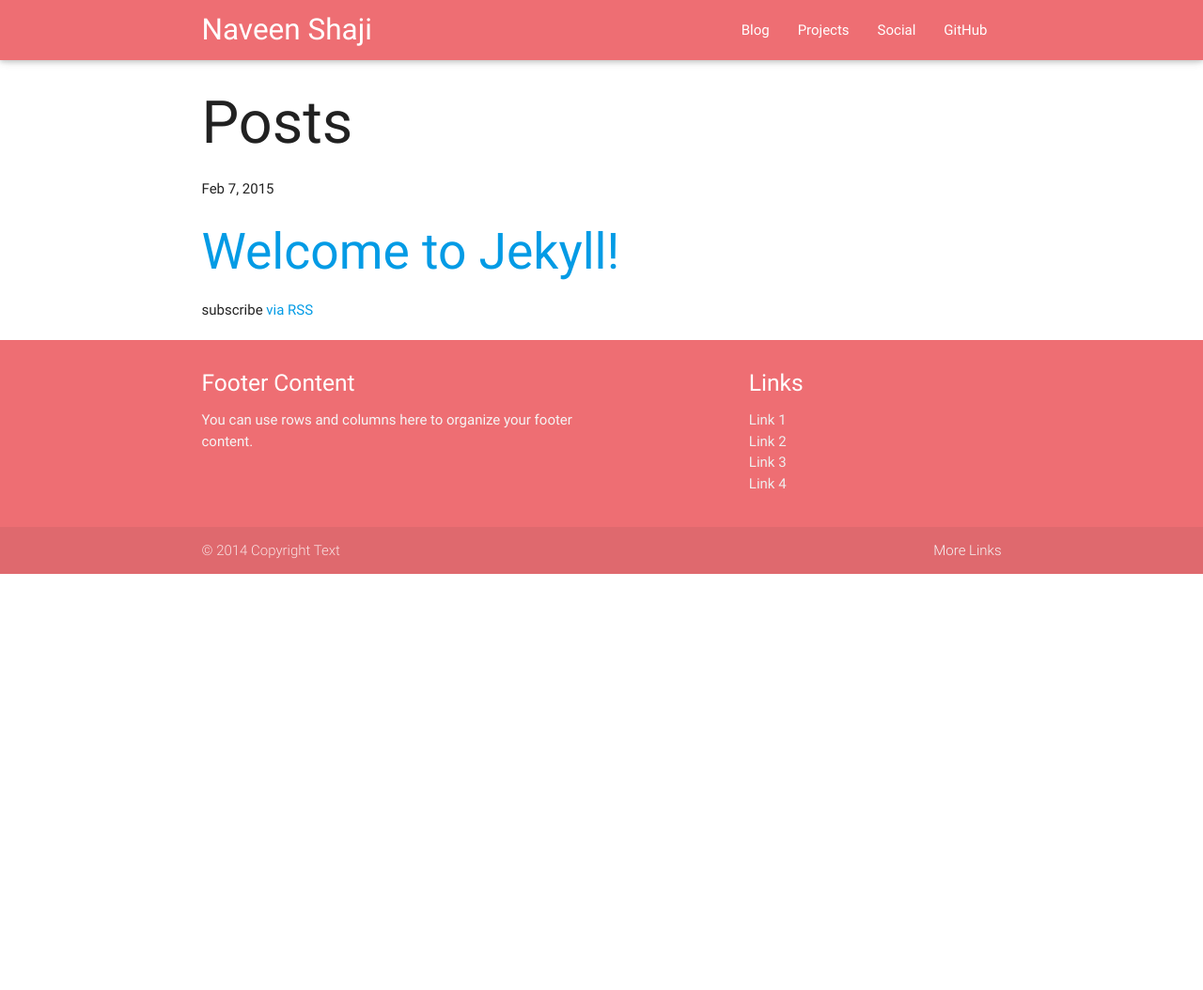
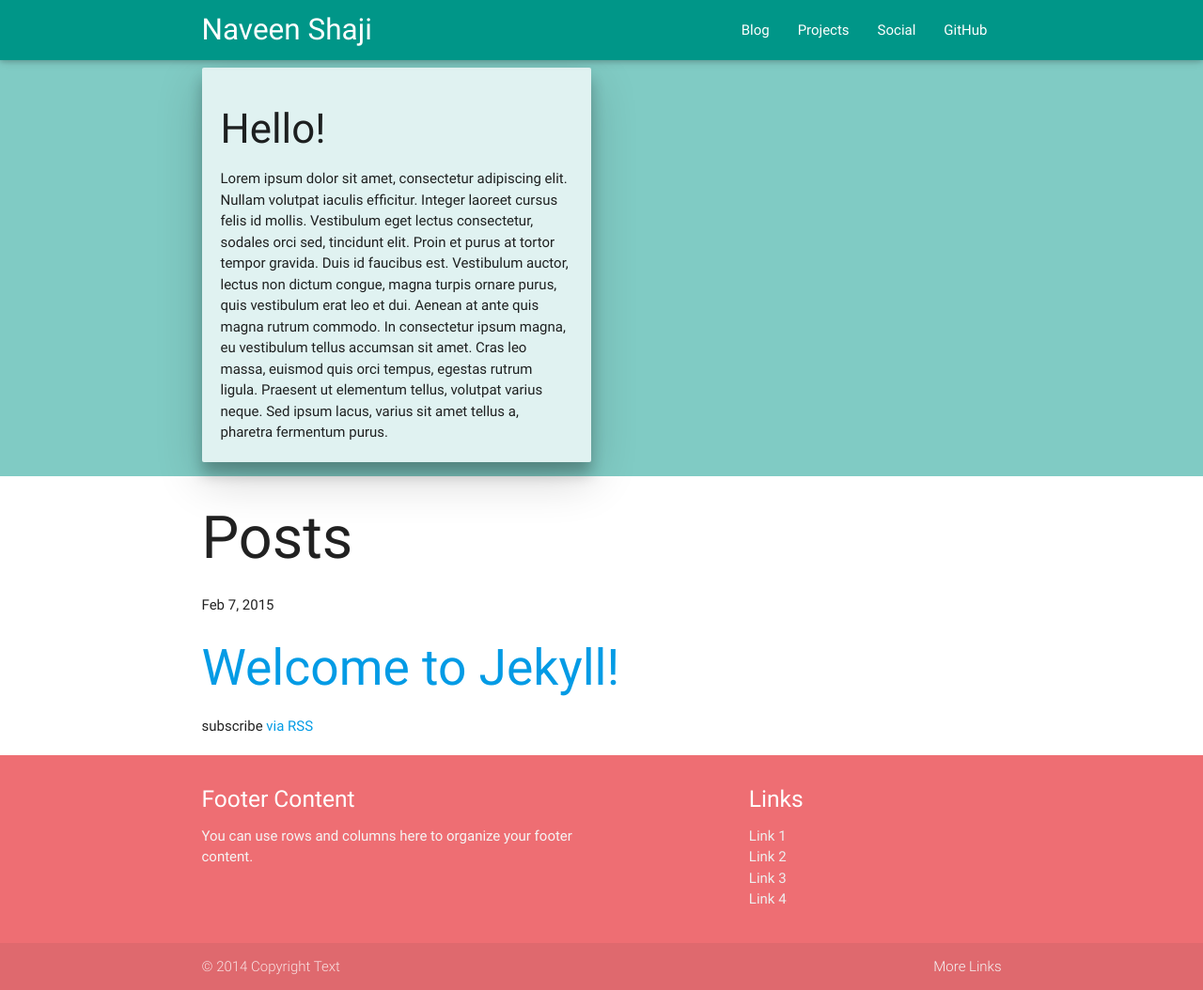
Before and after one commit to jhokamp/jhokamp.github.io, a Jekyll site: the page built from index.html, in a window 1280 px wide and 1054 px high. Shown: the whole window at 94% size. Built offline with Jekyll 4.4.1, drawn with Linux system fonts in a browser that asks for light colours.

Commit message:
Changed header color
Also added a sample card in header

```diff
--- a/_config.yml
+++ b/_config.yml
@@ -1,14 +1,13 @@
 # Site settings
-title: Your awesome title
-email: your-email@domain.com
+title: Naveen Shaji
+email: naveen@pixelblenders.com
 description: > # this means to ignore newlines until "baseurl:"
-  Write an awesome description for your new site here. You can edit this
-  line in _config.yml. It will appear in your document head meta (for
-  Google search results) and in your feed.xml site description.
+  Hello, I'm Naveen, a freelance front-end developer
+  and UI designer. Check out my projects on GitHub
 baseurl: "" # the subpath of your site, e.g. /blog/
 url: "http://yourdomain.com" # the base hostname & protocol for your site
-twitter_username: jekyllrb
-github_username:  jekyll
+twitter_username: navvenshady
+github_username:  naveenshaji
 
 # Build settings
 markdown: kramdown
--- a/_includes/head.html
+++ b/_includes/head.html
@@ -10,7 +10,7 @@
     <link rel="stylesheet" href="{{ "/css/main.css" | prepend: site.baseurl }}">
     <link rel="canonical" href="{{ page.url | replace:'index.html','' | prepend: site.baseurl | prepend: site.url }}">
 
-	<script type="text/javascript" src="/js/jquery.min.js"></script>
+	  <script type="text/javascript" src="/js/jquery.min.js"></script>
       <script type="text/javascript" src="/js/materialize.min.js"></script>
 	  <script type="text/javascript" src="/js/main.js"></script>
 </head>
--- a/_includes/header.html
+++ b/_includes/header.html
@@ -1,6 +1,6 @@
 <header class="site-header">
 <div class="navbar-fixed">
-  <nav>
+  <nav class="teal">
     <div class="nav-wrapper container">
       <a href="#" class="brand-logo">Naveen Shaji</a>
       <ul id="nav-mobile" class="right side-nav">
@@ -13,4 +13,21 @@
     </div>
   </nav>
 </div>
+    <div class="teal lighten-3">
+	<!--card-->
+        <div class="container">
+
+		<div class="row">
+		<div class="col s6">
+		<div class="card teal lighten-5 z-depth-3">
+		<div class="card-content">
+          <h3>Hello!</h3>
+		  Lorem ipsum dolor sit amet, consectetur adipiscing elit. Nullam volutpat iaculis efficitur. Integer laoreet cursus felis id mollis. Vestibulum eget lectus consectetur, sodales orci sed, tincidunt elit. Proin et purus at tortor tempor gravida. Duis id faucibus est. Vestibulum auctor, lectus non dictum congue, magna turpis ornare purus, quis vestibulum erat leo et dui. Aenean at ante quis magna rutrum commodo. In consectetur ipsum magna, eu vestibulum tellus accumsan sit amet. Cras leo massa, euismod quis orci tempus, egestas rutrum ligula. Praesent ut elementum tellus, volutpat varius neque. Sed ipsum lacus, varius sit amet tellus a, pharetra fermentum purus.
+		 </div>
+		 </div>
+        </div>
+		</div>
+</div>
+
+	</div>
 </header>
--- a/_layouts/default.html
+++ b/_layouts/default.html
@@ -1,8 +1,6 @@
 <!DOCTYPE html>
 <html>
-
   {% include head.html %}
-
   <body>
     {% include header.html %}
     <div class="container">
@@ -10,9 +8,6 @@
         {{ content }}
       </div>
     </div>
-
     {% include footer.html %}
-
   </body>
-
 </html>
```
